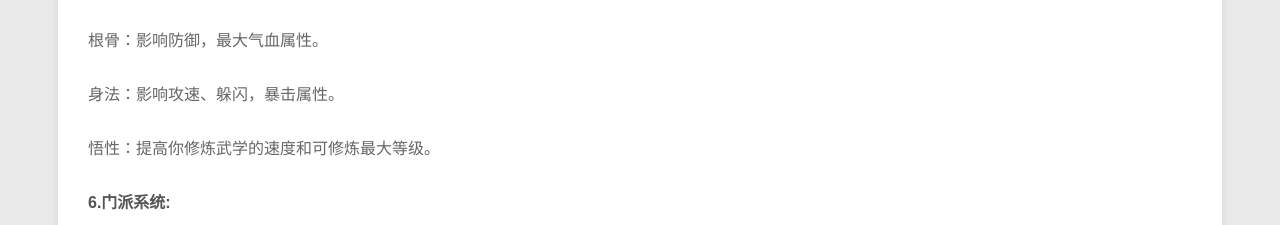
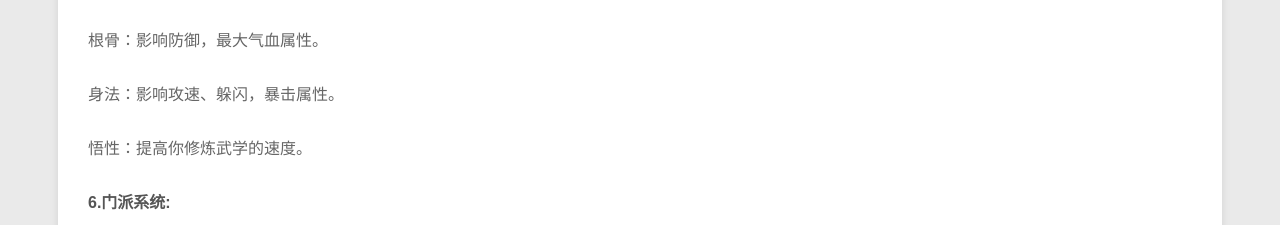
Before and after one commit to chendexian/chendexian.github.io, a plain HTML site: page cqjhzl.html in a window 1280 px wide. Shown: the part 2583-2808 px from the top of the page. Drawn offline with Linux system fonts and the light colour scheme.

Commit message:
Update cqjhzl.html

```diff
--- a/cqjhzl.html
+++ b/cqjhzl.html
@@ -104,7 +104,7 @@
     <p>臂力：影响攻击，招架属性。</p>
     <p>根骨：影响防御，最大气血属性。</p>
     <p>身法：影响攻速、躲闪，暴击属性。</p>
-    <p>悟性：提高你修炼武学的速度和可修炼最大等级。</p>
+    <p>悟性：提高你修炼武学的速度。</p>
     <p class="special-line2">6.门派系统:</p>
     <p>每个人只允许加入一个门派，叛师后会清除你当前门派的武学和门贡。</p>
     <p>出师可保留一项当前门派武学，每个角色可出师一次。</p>
```
